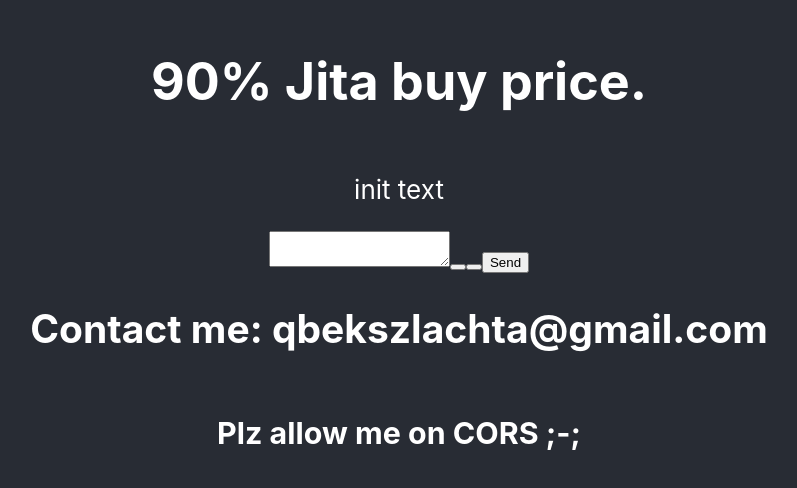
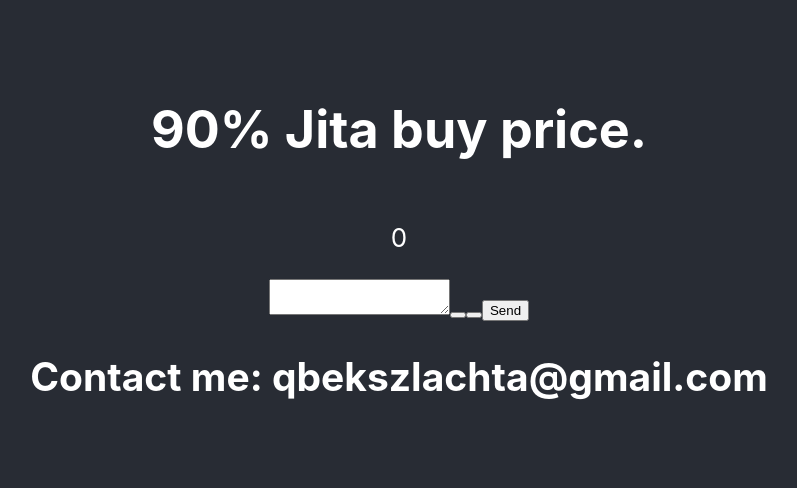
Before and after one commit to Jakub-Piskorz/jita90, a React (Create React App) app: page / in a window 1280 px wide. Shown: the part 152-640 px from the top of the page, without its empty margins (241-1038 px from the left). Built offline with nearby package versions, Linux system fonts and the light colour scheme.

Commit message:
failed attempt

```diff
--- a/package.json
+++ b/package.json
@@ -3,11 +3,14 @@
   "version": "0.1.0",
   "private": true,
   "dependencies": {
+    "@reduxjs/toolkit": "^1.6.1",
     "@testing-library/jest-dom": "^5.14.1",
     "@testing-library/react": "^11.2.7",
     "@testing-library/user-event": "^12.8.3",
+    "@types/react-redux": "^7.1.18",
     "react": "^17.0.2",
     "react-dom": "^17.0.2",
+    "react-redux": "^7.2.5",
     "react-scripts": "4.0.3",
     "redux": "^4.1.1",
     "web-vitals": "^1.1.2"
--- a/src/App.js
+++ b/src/App.js
@@ -1,48 +1,38 @@
-import './App.css';
-import { createStore } from 'redux';
+import './App.css'
+import { useSelector, useDispatch } from 'react-redux'
+import { invite, pwn, teamfight } from './features/noob/noobSlice'
 
 function App() {
-  const testReducer = (state = 'init text', action) => {
-    switch (action.type) {
-      case 'noob': {
-        return 'noob text';
-      }
-      case 'pro': {
-        return 'true noble';
-      }
-      default:
-        return state;
-    }
-  };
-  let store = createStore(testReducer);
+  const noobs = useSelector((state) => state.noob.value)
+  const dispatch = useDispatch()
 
   const createJsonText = (items) => {
     const _items = items.map((line) => {
       return {
         name: line[0],
         quantity: line.length === 1 ? 1 : Number(line[1]),
-      };
-    });
-    const jsonObject = { market_name: 'jita', items: _items };
-    return JSON.stringify(jsonObject);
-  };
+      }
+    })
+    const jsonObject = { market_name: 'jita', items: _items }
+    return JSON.stringify(jsonObject)
+  }
 
   const handleText = (text) => {
-    const _1 = text;
-    const _2 = _1.split(/\n/);
-    const _3 = _2.map((line) => line.replace(/\t$/, ''));
-    const _4 = _3.map((line) => line.split(/\s(?=\d+$)/));
+    const _1 = text
+    const _2 = _1.split(/\n/)
+    const _3 = _2.map((line) => line.replace(/\t$/, ''))
+    const _4 = _3.map((line) => line.split(/\s(?=\d+$)/))
     const _5 = _4.filter((line) => {
-      if (line.length === 2) return true;
-      if (line.length === 1) return isNaN(line[0]);
-      return false;
-    });
-    const jsonText = createJsonText(_5);
-    return jsonText;
-  };
+      if (line.length === 2) return true
+      if (line.length === 1) return isNaN(line[0])
+      return false
+    })
+    const jsonText = createJsonText(_5)
+    return jsonText
+  }
 
   const eveFetch = (body) => {
-    const myHeader = new Headers({ 'User-Agent': '90jita' });
+    const myHeader = new Headers({ 'User-Agent': '90jita' })
 
     fetch('http://evepraisal.com/appraisal/structured.json', {
       method: 'POST',
@@ -51,35 +41,33 @@ function App() {
       headers: myHeader,
     })
       .then((res) => (res.ok ? (res) => res.json() : console.error(res)))
-      .catch((err) => console.error(err));
-  };
+      .catch((err) => console.error(err))
+  }
   return (
     <div className="App">
       <header className="App-header">
         <h1>90% Jita buy price.</h1>
-        <p>{store.getState()}</p>
+        <p>{noobs}</p>
         <form id="request">
           <textarea />
-          <button onClick={store.dispatch({ type: 'noob' })} value="noob" />
-          <button onClick={store.dispatch({ type: 'pro' })} value="pro" />
+          <button onClick={() => dispatch(pwn())} value="noob" />
+          <button onClick={() => dispatch(invite())} value="pro" />
           <button
             onClick={(e) => {
-              e.preventDefault();
+              e.preventDefault()
               const request = handleText(
                 document.querySelector('textarea').value
-              );
-              eveFetch(request);
+              )
+              eveFetch(request)
             }}
           >
             Send
           </button>
         </form>
-
         <h2>Contact me: qbekszlachta@gmail.com</h2>
-        <h3>Plz allow me on CORS ;-;</h3>
       </header>
     </div>
-  );
+  )
 }
 
-export default App;
+export default App
--- /dev/null
+++ b/src/features/noob/noobSlice.js
@@ -0,0 +1,20 @@
+import { createSlice } from '@reduxjs/toolkit'
+
+export const noobSlice = createSlice({
+  name: 'noob',
+  initialState: {
+    value: 0,
+  },
+  reducers: {
+    invite: (state) => {
+      state.value++
+    },
+    pwn: (state) => {
+      state.value--
+    },
+    teamfight: (state, action) => (state.value += action.payload),
+  },
+})
+
+export const { invite, pwn, teamfight } = noobSlice.actions
+export default noobSlice.reducer
--- a/src/index.js
+++ b/src/index.js
@@ -1,17 +1,21 @@
-import React from 'react';
-import ReactDOM from 'react-dom';
-import './index.css';
-import App from './App';
-import reportWebVitals from './reportWebVitals';
+import React from 'react'
+import ReactDOM from 'react-dom'
+import './index.css'
+import App from './App'
+import reportWebVitals from './reportWebVitals'
+import { Provider } from 'react-redux'
+import store from './store'
 
 ReactDOM.render(
-  <React.StrictMode>
-    <App />
+  <React.StrictMode store={store}>
+    <Provider store={store}>
+      <App />
+    </Provider>
   </React.StrictMode>,
   document.getElementById('root')
-);
+)
 
 // If you want to start measuring performance in your app, pass a function
 // to log results (for example: reportWebVitals(console.log))
 // or send to an analytics endpoint. Learn more: https://bit.ly/CRA-vitals
-reportWebVitals();
+reportWebVitals()
--- /dev/null
+++ b/src/store.js
@@ -0,0 +1,8 @@
+import { configureStore } from '@reduxjs/toolkit'
+import noobReducer from './features/noob/noobSlice'
+
+export default configureStore({
+  reducer: {
+    noob: noobReducer,
+  },
+})
```
Also changed, not shown: 2 other files (tests, documents, lock files or other folders).
